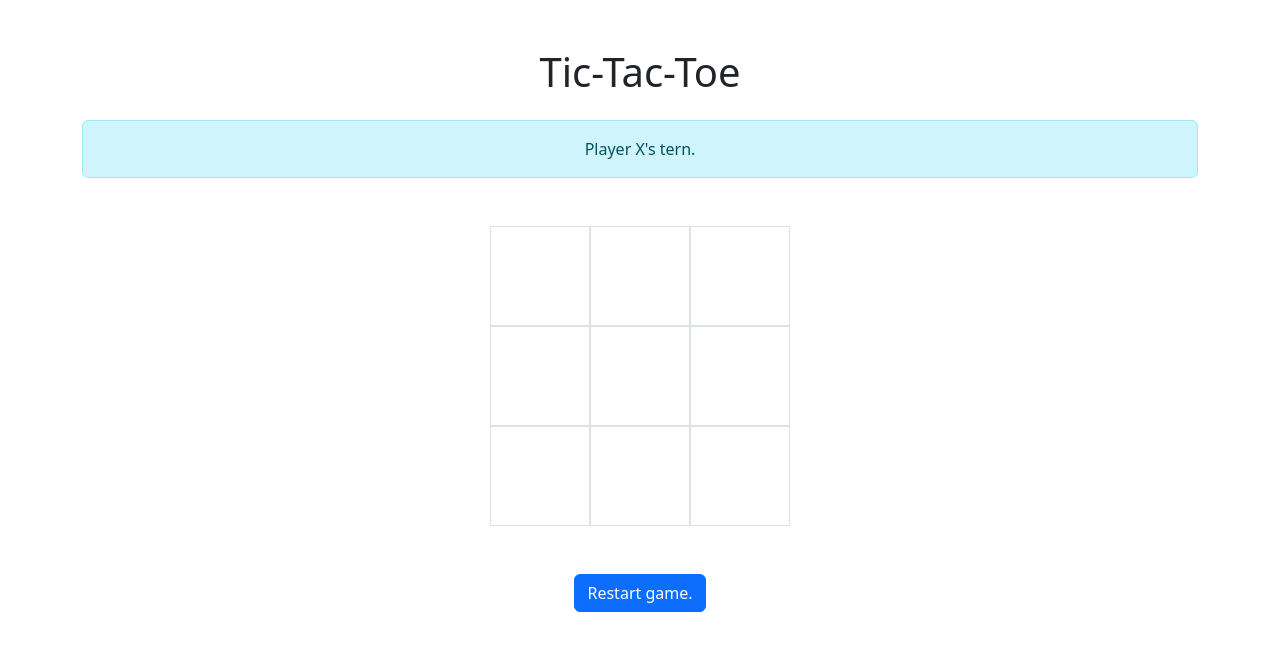
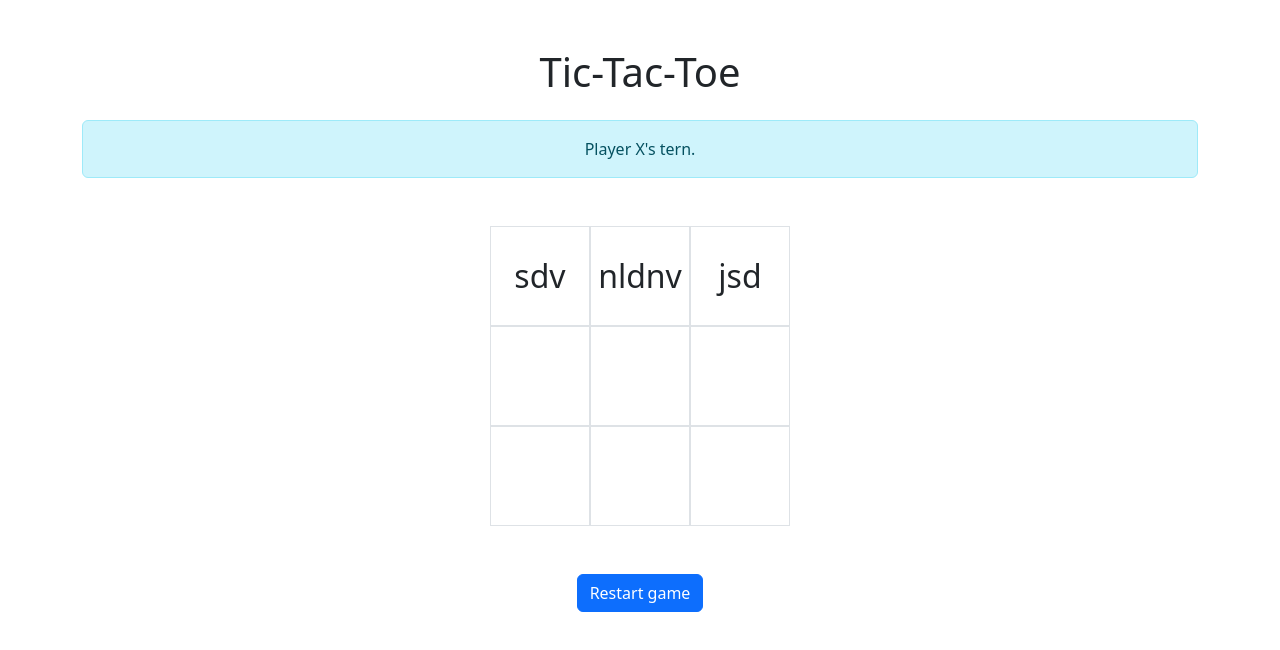
Before and after one commit to rajankumarmandanka07/Tic-Tac-Toe, a plain HTML site: page index.html in a window 1280 px wide. Drawn offline with nearby package versions, Linux system fonts and the light colour scheme.

Commit message:
Add script.js

```diff
--- a/index.html
+++ b/index.html
@@ -28,9 +28,9 @@
 
         <div class="d-flex justify-content-center align-items-center m-5">
             <div class="grid d-flex flex-wrap justify-content-center">
-                <div class="cell border d-flex align-items-center justify-content-center" data-cell></div>
-                <div class="cell border d-flex align-items-center justify-content-center" data-cell></div>
-                <div class="cell border d-flex align-items-center justify-content-center" data-cell></div>
+                <div class="cell border d-flex align-items-center justify-content-center" data-cell>sdv</div>
+                <div class="cell border d-flex align-items-center justify-content-center" data-cell>nldnv</div>
+                <div class="cell border d-flex align-items-center justify-content-center" data-cell>jsd</div>
                 <div class="cell border d-flex align-items-center justify-content-center" data-cell></div>
                 <div class="cell border d-flex align-items-center justify-content-center" data-cell></div>
                 <div class="cell border d-flex align-items-center justify-content-center" data-cell></div>
@@ -39,7 +39,9 @@
                 <div class="cell border d-flex align-items-center justify-content-center" data-cell></div>
             </div>
         </div>
-        <button id="restart" class="btn btn-primary">Restart game.</button>
+
+        <button id="restart" class="btn btn-primary">Restart game</button>
     </div>
+    <script src="script.js"></script>
 </body>
 </html>
```
Also changed, not shown: script.js (added).
